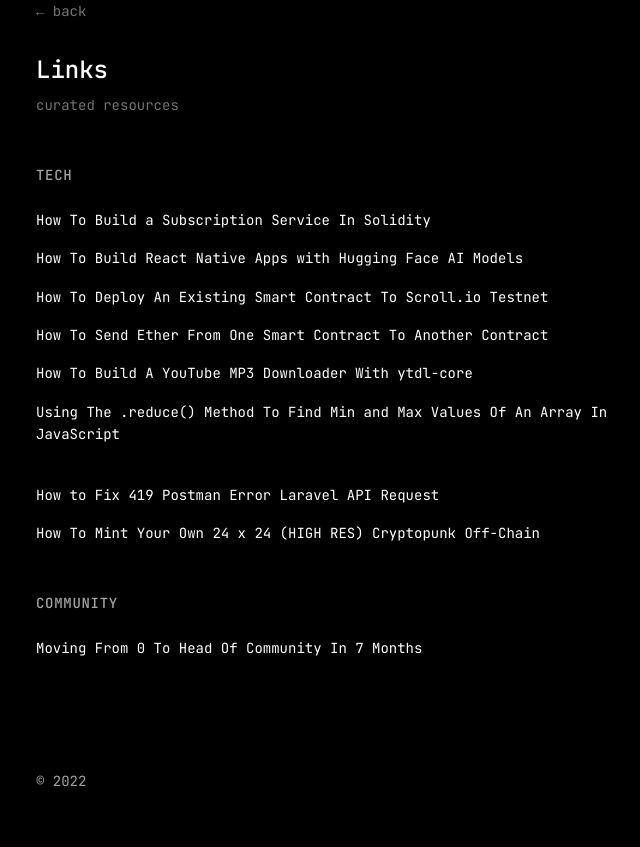
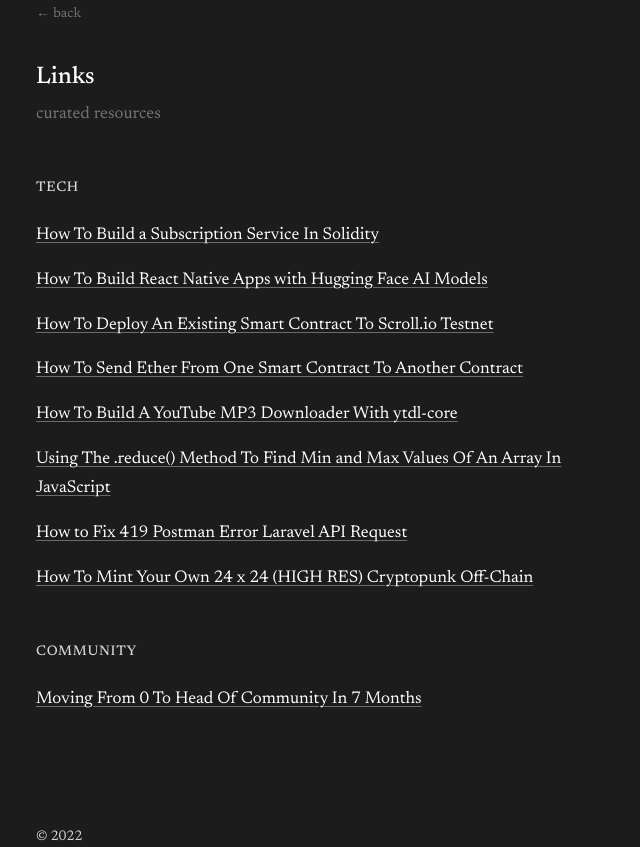
Before and after one commit to geniusyinka/yinka.lol, a Next.js app: page /thoughts in a window 1280 px wide. Shown: the whole page, without its empty margins (308-948 px from the left). Before the commit the page ends 800 px from the top, so only its background shows below. Built offline with nearby package versions, Linux system fonts and the light colour scheme.

Commit message:
Redesign: Newsreader serif, softer dark palette, SVG favicon
Swap JetBrains Mono for Newsreader as the body font, lighten the
background from pure black to #1c1c1c, simplify link underlines,
and replace favicon.ico with an SVG monogram favicon.

```diff
--- a/pages/blog/[slug].tsx
+++ b/pages/blog/[slug].tsx
@@ -22,7 +22,7 @@ const BlogPost: NextPage<Props> = ({ post }) => {
       <Head>
         <title>{post.title} — yinka</title>
         <meta name="description" content={post.description} />
-        <link rel="icon" href="/favicon.ico" />
+        <link rel="icon" type="image/svg+xml" href="/favicon.svg" />
       </Head>
 
       <div className="container min-h-screen py-24 mt-16">
--- a/pages/blog/index.tsx
+++ b/pages/blog/index.tsx
@@ -95,7 +95,7 @@ const Blog: NextPage<Props> = ({ localPosts }) => {
       <Head>
         <title>blog — yinka</title>
         <meta name="description" content="thoughts on tech and development" />
-        <link rel="icon" href="/favicon.ico" />
+        <link rel="icon" type="image/svg+xml" href="/favicon.svg" />
       </Head>
 
       <div className="container min-h-screen py-24 mt-16">
--- a/pages/thoughts.tsx
+++ b/pages/thoughts.tsx
@@ -9,7 +9,7 @@ const Thoughts: NextPage = () => {
       <Head>
         <title>links — yinka</title>
         <meta name="description" content="curated resources and links" />
-        <link rel="icon" href="/favicon.ico" />
+        <link rel="icon" type="image/svg+xml" href="/favicon.svg" />
       </Head>
 
       <div className="container min-h-screen py-24 mt-16">
--- a/styles/globals.css
+++ b/styles/globals.css
@@ -1,4 +1,4 @@
-@import url('https://fonts.googleapis.com/css2?family=JetBrains+Mono:wght@300;400;500;600;700&display=swap');
+@import url('https://fonts.googleapis.com/css2?family=Newsreader:ital,opsz,wght@0,6..72,400;0,6..72,500;0,6..72,600;1,6..72,400&family=JetBrains+Mono:wght@300;400;500;600;700&display=swap');
 
 @tailwind base;
 @tailwind components;
@@ -12,8 +12,8 @@
 
 html,
 body {
-  background-color: #000 !important;
-  color: #fff !important;
+  background-color: #1c1c1c !important;
+  color: #ffffff !important;
 }
 
 html {
@@ -21,17 +21,17 @@ html {
 }
 
 body {
-  font-family: 'JetBrains Mono', monospace;
-  line-height: 1.6;
-  font-size: 14px;
+  font-family: 'Newsreader', Georgia, serif;
+  line-height: 1.7;
+  font-size: 17px;
   -webkit-font-smoothing: antialiased;
   -moz-osx-font-smoothing: grayscale;
   min-height: 100vh;
 }
 
 ::selection {
-  background-color: #fff;
-  color: #000;
+  background-color: #fcfcfc;
+  color: #1c1c1c;
 }
 
 a {
@@ -41,30 +41,20 @@ a {
 }
 
 a:hover {
-  opacity: 0.6;
+  opacity: 0.7;
 }
 
 .link {
-  position: relative;
-  display: inline-block;
+  text-decoration: underline;
+  text-decoration-color: #6b6b6b;
+  text-underline-offset: 3px;
+  text-decoration-thickness: 1px;
+  transition: text-decoration-color 0.2s ease;
 }
 
-.link::after {
-  content: '';
-  position: absolute;
-  width: 100%;
-  height: 1px;
-  bottom: -2px;
-  left: 0;
-  background-color: #fff;
-  transform: scaleX(0);
-  transform-origin: right;
-  transition: transform 0.3s ease;
-}
-
-.link:hover::after {
-  transform: scaleX(1);
-  transform-origin: left;
+.link:hover {
+  text-decoration-color: #fcfcfc;
+  opacity: 1;
 }
 
 .container {
@@ -75,7 +65,7 @@ a:hover {
 
 @media (max-width: 640px) {
   body {
-    font-size: 13px;
+    font-size: 16px;
   }
 
   .container {
@@ -85,7 +75,7 @@ a:hover {
 
 /* Prose styles for blog posts */
 .prose {
-  color: #e5e5e5;
+  color: #f0f0f0;
   line-height: 1.8;
 }
 
@@ -120,9 +110,10 @@ a:hover {
 }
 
 .prose a {
-  color: #fff;
+  color: #fcfcfc;
   text-decoration: underline;
-  text-underline-offset: 2px;
+  text-decoration-color: #6b6b6b;
+  text-underline-offset: 3px;
 }
 
 .prose a:hover {
@@ -179,7 +170,7 @@ a:hover {
 
 /* Inline code */
 .prose code {
-  background-color: #1a1a1a;
+  background-color: #2a2a2a;
   color: #e5e5e5;
   padding: 0.2rem 0.4rem;
   border-radius: 4px;
@@ -227,13 +218,13 @@ a:hover {
 }
 
 .prose th {
-  background-color: #1a1a1a;
+  background-color: #2a2a2a;
   font-weight: 600;
   color: #fff;
 }
 
 .prose tr:nth-child(even) {
-  background-color: #0d0d0d;
+  background-color: #161616;
 }
 
 /* First heading in post shouldn't have top margin */
--- a/tailwind.config.js
+++ b/tailwind.config.js
@@ -7,16 +7,17 @@ module.exports = {
   theme: {
     extend: {
       fontFamily: {
+        serif: ['Newsreader', 'Georgia', 'serif'],
         mono: ['JetBrains Mono', 'SF Mono', 'Fira Code', 'monospace'],
       },
       colors: {
-        black: '#000000',
+        black: '#1c1c1c',
         white: '#ffffff',
         gray: {
           100: '#f5f5f5',
           200: '#e5e5e5',
           300: '#d4d4d4',
-          400: '#a3a3a3',
+          400: '#d6d6d6',
           500: '#737373',
           600: '#525252',
           700: '#404040',
```
Also changed, not shown: public/favicon.svg (added).
